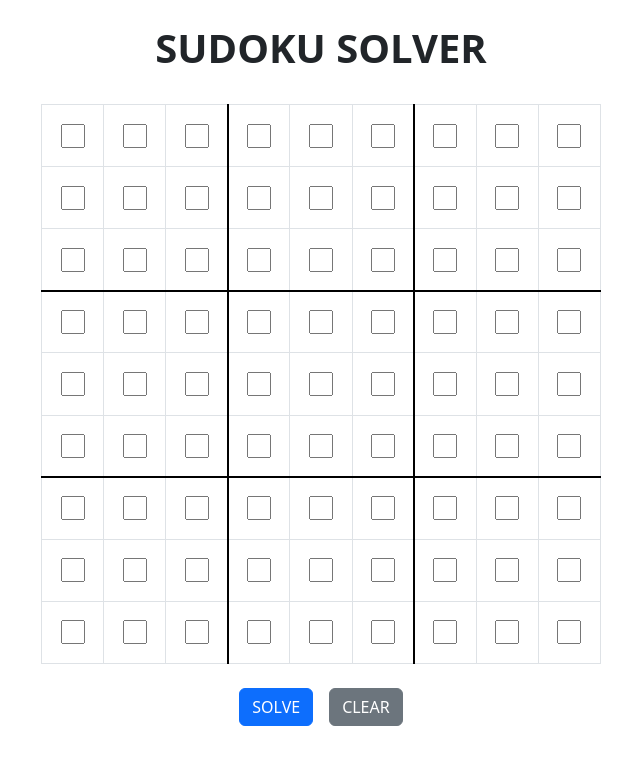
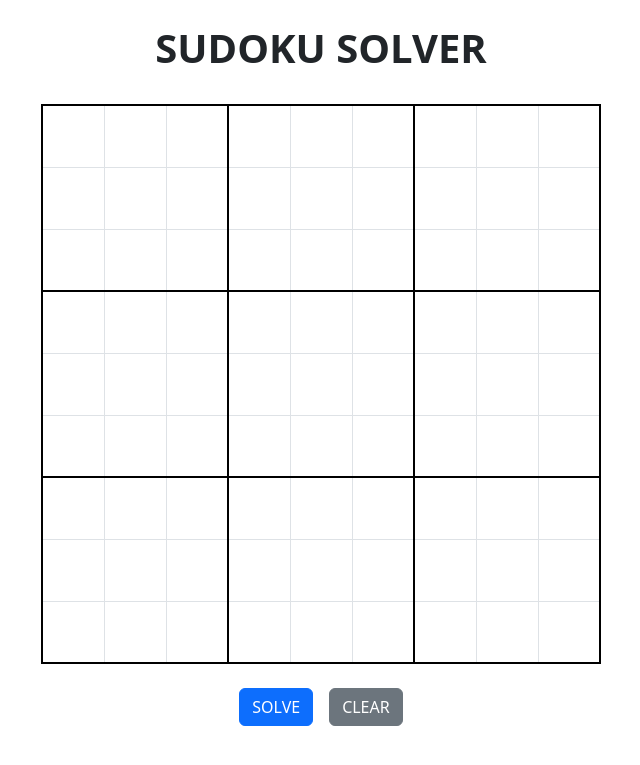
Before and after one commit to DavidNguyen58/Sudoku-Solver, a Flask app: page / in a window 1280 px wide. Shown: the top 765 px of the page, without its empty margins (319-959 px from the left). Run offline with Flask 3, Linux system fonts and the light colour scheme.

Commit message:
supercharged styling, should look and feel much better added outside borders and cant describe it just merge and check it out or check it out then merge?? idk

```diff
--- a/static/index.js
+++ b/static/index.js
@@ -3,17 +3,29 @@ const screen = document.getElementById("display-target");
 for (let i = 1; i <= 9; i ++){
     screen.innerHTML +=
     `<tr class="align-middle text-center">
-        <td class="square" id="row${i}1"><input name="row${i}1"></td>
-        <td class="square" id="row${i}2"><input name="row${i}2"></td>
-        <td class="square" id="row${i}3"><input name="row${i}3"></td>
-        <td class="square" id="row${i}4"><input name="row${i}4"></td>
-        <td class="square" id="row${i}5"><input name="row${i}5"></td>
-        <td class="square" id="row${i}6"><input name="row${i}6"></td>
-        <td class="square" id="row${i}7"><input name="row${i}7"></td>
-        <td class="square" id="row${i}8"><input name="row${i}8"></td>
-        <td class="square" id="row${i}9"><input name="row${i}9"></td>
+        <td class="square" id="row${i}1"><input name="row${i}1" maxlength="1" autocomplete="off"></td>
+        <td class="square" id="row${i}2"><input name="row${i}2" maxlength="1" autocomplete="off"></td>
+        <td class="square" id="row${i}3"><input name="row${i}3" maxlength="1" autocomplete="off"></td>
+        <td class="square" id="row${i}4"><input name="row${i}4" maxlength="1" autocomplete="off"></td>
+        <td class="square" id="row${i}5"><input name="row${i}5" maxlength="1" autocomplete="off"></td>
+        <td class="square" id="row${i}6"><input name="row${i}6" maxlength="1" autocomplete="off"></td>
+        <td class="square" id="row${i}7"><input name="row${i}7" maxlength="1" autocomplete="off"></td>
+        <td class="square" id="row${i}8"><input name="row${i}8" maxlength="1" autocomplete="off"></td>
+        <td class="square" id="row${i}9"><input name="row${i}9" maxlength="1" autocomplete="off"></td>
     </tr>`
 }
+document.addEventListener('DOMContentLoaded', (event) => {
+    const inputs = document.querySelectorAll('input');
+    console.log(inputs)
+    inputs.forEach(input => {
+        input.addEventListener('focus', (e) => {
+            e.target.select();
+        });
+        input.addEventListener('input', (e) => {
+            e.target.value = e.target.value.replace(/[^0-9]/g, '');
+        });
+    });
+});
 
 const button = document.getElementById('button-submit')
 const form = document.getElementById('form-submit')
--- a/static/styles.css
+++ b/static/styles.css
@@ -5,23 +5,54 @@ h1{
   font-weight: 700;
 }
 input{
-  width: 1.5rem;
-  height: 1.5rem;
+  width: 100%;
+  height: 100%;
+  border: none;
+  outline: none;
+  text-align: center;
+  vertical-align: middle;
+  line-height: normal;
+  caret-color: transparent;
+}
+input:focus{
+  background-color: yellow;
+}
+input::selection{
+  background-color: transparent;
 }
 .square{
   width: 3rem;
   height: 3rem;
+  padding: 0 !important;
+  margin: 0;
 }
 
+/* vertical lines */
 #row13, #row23, #row33, #row43, #row53, #row63, #row73, #row83, #row93{
   border-right: 2px solid black;
 }
 #row16, #row26, #row36, #row46, #row56, #row66, #row76, #row86, #row96{
   border-right: 2px solid black;
 }
+
+/* horizontal lines */
 #row31, #row32, #row33, #row34, #row35, #row36, #row37, #row38, #row39{
   border-bottom: 2px solid black;
 }
 #row61, #row62, #row63, #row64, #row65, #row66, #row67, #row68, #row69{
   border-bottom: 2px solid black;
 }
+
+/* outside border */
+#row11, #row12, #row13, #row14, #row15, #row16, #row17, #row18, #row19{
+  border-top: 2px solid black;
+}
+#row91, #row92, #row93, #row94, #row95, #row96, #row97, #row98, #row99{
+  border-bottom: 2px solid black;
+}
+#row11, #row21, #row31, #row41, #row51, #row61, #row71, #row81, #row91{
+  border-left: 2px solid black;
+}
+#row19, #row29, #row39, #row49, #row59, #row69, #row79, #row89, #row99{
+  border-right: 2px solid black;
+}
```
